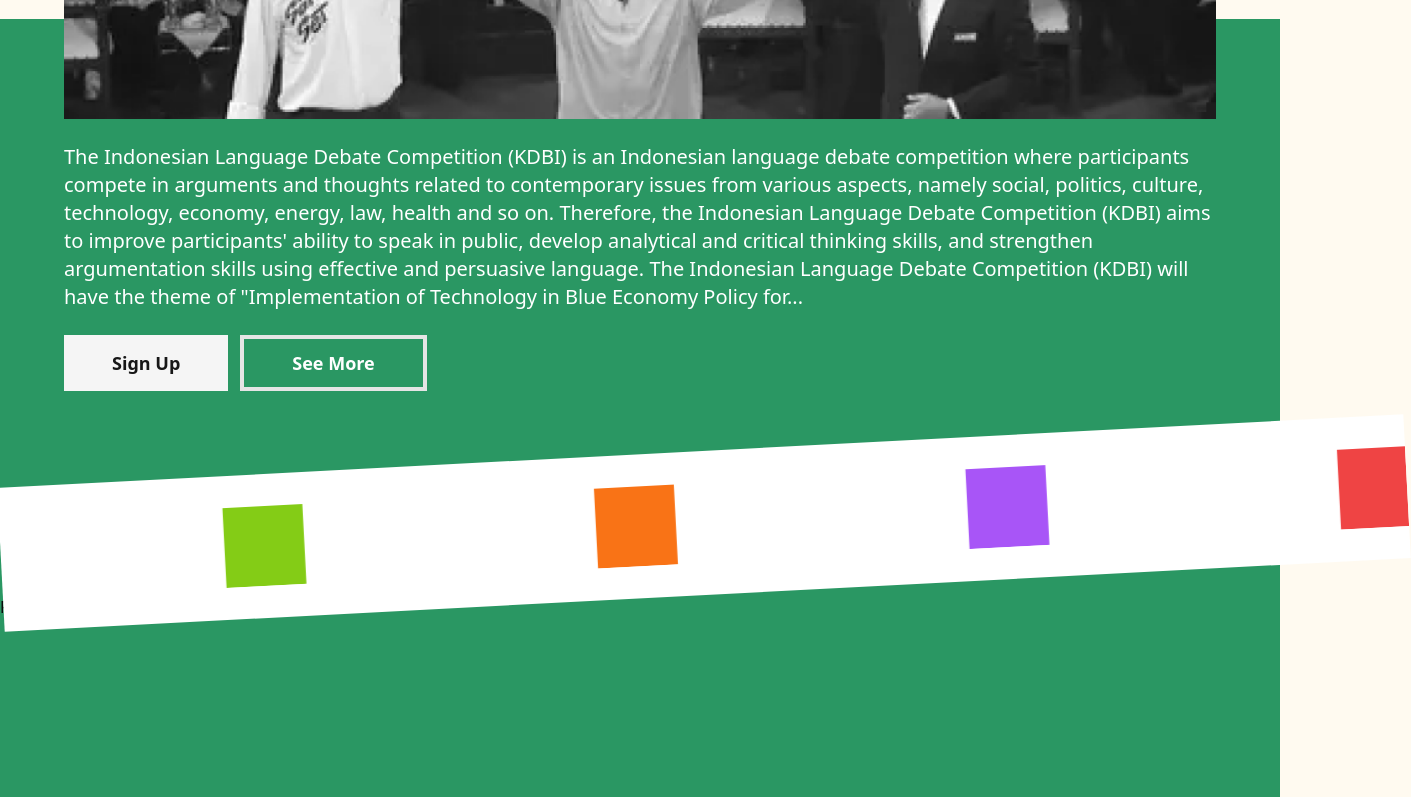
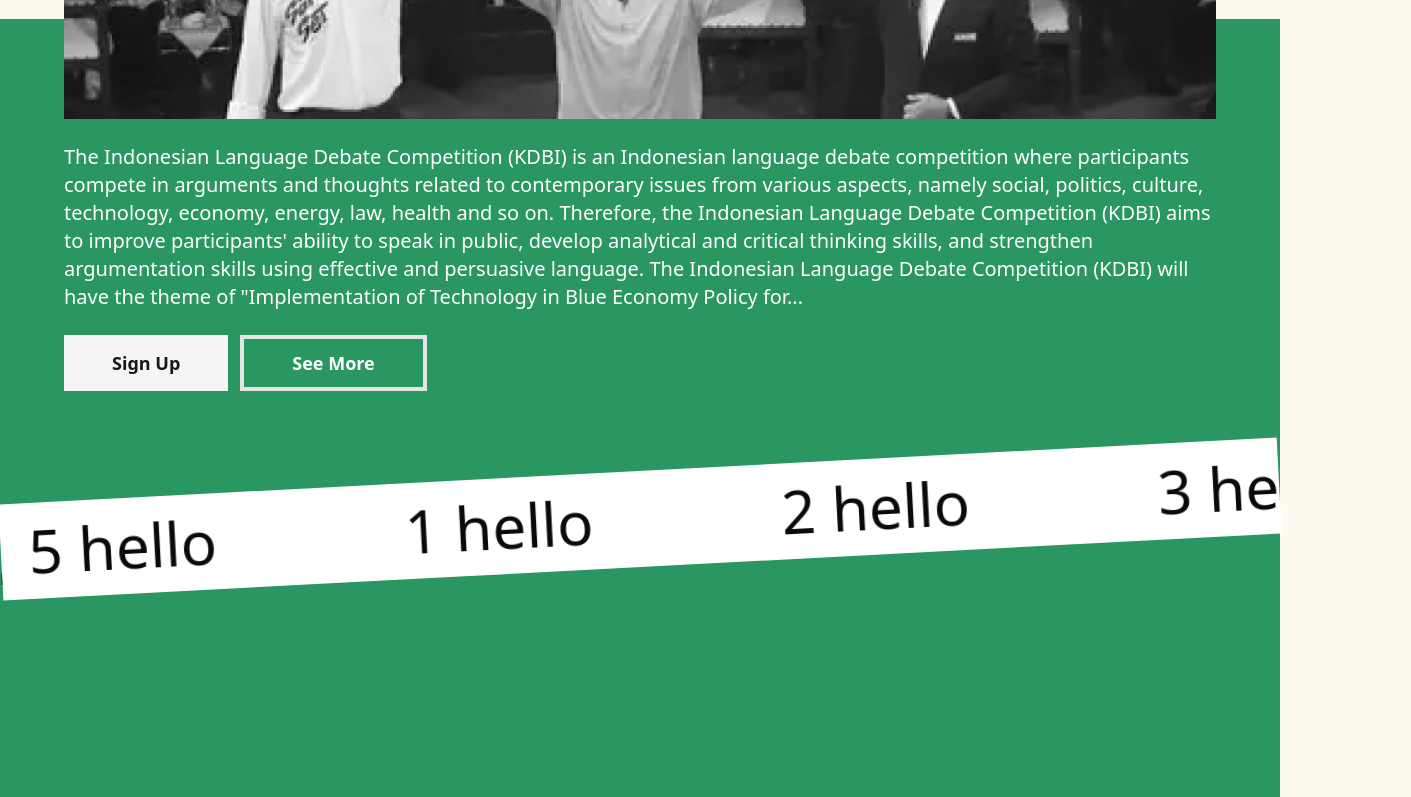
Before and after one commit to Rangga056/unasfest, a Next.js app: page /activities/debat-bahasa-indonesia in a window 1280 px wide. Shown: the part 441-1238 px from the top of the page, 1411 px wide, since content can reach past the window. Built offline with nearby package versions, Linux system fonts and the light colour scheme.

Commit message:
refactor: Update Indonesian language debate page and shared components
- Modified Indonesian language debate page
- Removed AutoScrollComponent
- Added InfiniteSlidingComponent

```diff
--- a/app/activities/debat-bahasa-indonesia/page.tsx
+++ b/app/activities/debat-bahasa-indonesia/page.tsx
@@ -1,4 +1,4 @@
-import AutoScrollComponent from "@/components/shared/AutoScrollComponent";
+import InfiniteSlidingComponent from "@/components/shared/InfiniteSlidingComponent";
 import Hero from "@/components/shared/activities/Hero";
 
 const IndonesianDebatePage = () => {
@@ -9,9 +9,7 @@ const IndonesianDebatePage = () => {
       <div className="container">
         <Hero />
       </div>
-      <div className="w-screen">
-        <AutoScrollComponent />
-      </div>
+      <InfiniteSlidingComponent />
     </div>
   );
 };
--- a/components/shared/AutoScrollComponent.tsx
+++ /dev/null
@@ -1,42 +0,0 @@
-"use client";
-
-import { motion } from "framer-motion";
-
-const AutoScrollComponent = () => {
-  //NOTE: pass in props
-  const demoVariants = {
-    animate: {
-      x: ["-100%", "100%"],
-      transition: {
-        staggerChildren: 0.5,
-        duration: 10,
-        repeat: Infinity,
-        ease: "linear",
-      },
-    },
-  };
-
-  return (
-    <div className="w-[110vw] overflow-hidden bg-white py-8 mt-[60px] -rotate-3">
-      <motion.div
-        className="w-screen flex items-center gap-[300px] whitespace-nowrap"
-        variants={demoVariants}
-        animate="animate"
-      >
-        <motion.div variants={demoVariants} className="h-20 w-20 bg-lime-500">
-          {/* Add Icon and Text from the component Props */}
-        </motion.div>
-        <motion.div variants={demoVariants} className="h-20 w-20 bg-orange-500">
-          {/* Add Icon and Text from the component Props */}
-        </motion.div>
-        <motion.div variants={demoVariants} className="h-20 w-20 bg-purple-500">
-          {/* Add Icon and Text from the component Props */}
-        </motion.div>
-        <motion.div variants={demoVariants} className="h-20 w-20 bg-red-500">
-          {/* Add Icon and Text from the component Props */}
-        </motion.div>
-      </motion.div>
-    </div>
-  );
-};
-export default AutoScrollComponent;
--- /dev/null
+++ b/components/shared/InfiniteSlidingComponent.tsx
@@ -0,0 +1,52 @@
+"use client";
+
+import { motion } from "framer-motion";
+
+const InfiniteSlidingComponent = () => {
+  //NOTE: pass in props
+  // Define the array of slides with numbers
+  const slides = [
+    { number: 1, text: "hello" },
+    { number: 2, text: "hello" },
+    { number: 3, text: "hello" },
+    { number: 4, text: "hello" },
+    { number: 5, text: "hello" },
+  ];
+
+  // Duplicate the slides array to ensure seamless looping
+  const duplicatedSlides = [...slides, ...slides];
+
+  return (
+    <div className="relative w-full h-20 py-12 bg-white flex items-center overflow-hidden mt-20 -rotate-3">
+      {/* Wrapping div for seamless looping */}
+      <motion.div
+        className="flex"
+        animate={{
+          x: ["-100%", "0%"],
+          transition: {
+            ease: "linear",
+            duration: 5,
+            repeat: Infinity,
+          },
+        }}
+      >
+        {/* Render duplicated slides */}
+        {duplicatedSlides.map((slide, index) => (
+          <div
+            key={index}
+            className="flex-shrink-0"
+            style={{ width: `${100 / slides.length}%` }}
+          >
+            <div className="flex flex-col items-center justify-center h-full text-6xl">
+              <div className="flex items-center gap-4">
+                <span>{slide.number}</span>
+                <span>{slide.text}</span>
+              </div>
+            </div>
+          </div>
+        ))}
+      </motion.div>
+    </div>
+  );
+};
+export default InfiniteSlidingComponent;
```
